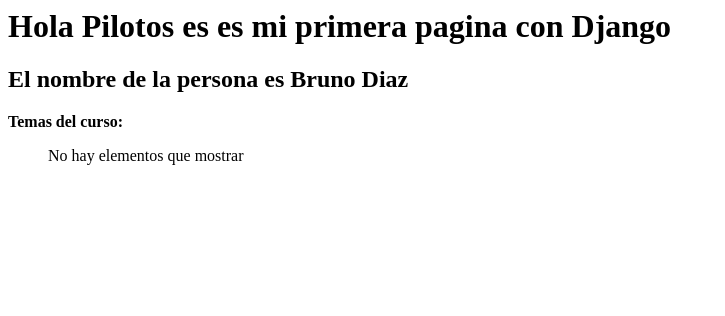
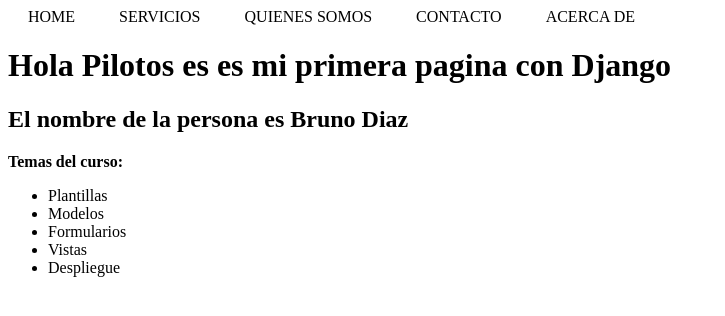
Before and after one commit to Sataroto/django, a Django app: page /saludo/ in a window 1280 px wide. Shown: the top 316 px of the page, without its empty margins (0-725 px from the left). Run offline with Django 5.2, Linux system fonts and the light colour scheme.

Commit message:
Herencia de plantilla

```diff
--- a/ProyectoUno/ProyectoUno/settings.py
+++ b/ProyectoUno/ProyectoUno/settings.py
@@ -54,7 +54,7 @@
 TEMPLATES = [
     {
         'BACKEND': 'django.template.backends.django.DjangoTemplates',
-        'DIRS': ['C:/Users/futbo/Documents/Cursos/django/django/ProyectoUno/ProyectoUno/templates/'],
+        'DIRS': ['C:/Users/futbo/Documents/Cursos/django/django/ProyectoUno/ProyectoUno/templates/','C:/Users/futbo/OneDrive/negro mio+/Documentos/Cursos/django/ProyectoUno/ProyectoUno/templates/'],
         'APP_DIRS': True,
         'OPTIONS': {
             'context_processors': [
--- /dev/null
+++ b/ProyectoUno/ProyectoUno/templates/barra.html
@@ -0,0 +1,23 @@
+<html>
+    <style>
+        #barra{
+            margin: 0;
+            padding: 0;
+            list-style: none;
+            text-transform: uppercase;
+        }
+        #barra li{
+            display: inline;
+            margin: 0 20px;
+        }
+    </style>
+<body>
+    <ul id="barra">
+        <li>Home</li>
+        <li>Servicios</li>
+        <li>Quienes somos</li>
+        <li>Contacto</li>
+        <li>Acerca de</li>
+    </ul>
+</body>
+</html>
--- a/ProyectoUno/ProyectoUno/templates/saludo.html
+++ b/ProyectoUno/ProyectoUno/templates/saludo.html
@@ -1,5 +1,6 @@
 <html>
     <body>
+        {% include "barra.html"%}
         <h1>
             Hola Pilotos es es mi primera pagina con Django
         </h1>
--- a/ProyectoUno/ProyectoUno/templates/views.py
+++ b/ProyectoUno/ProyectoUno/templates/views.py
@@ -1,8 +1,10 @@
 
 from django.http import HttpResponse#importante al querer usar django
-from django.template import Template
-from django.template import Context
 from django.template import loader
+from django.shortcuts import render
+
+
+
 import datetime
 
 
@@ -27,11 +29,13 @@
     plt=Template(doc_externo.read())
     doc_externo.close()'''
 
-    doc_externo = loader.get_template("saludo.html")
+    #doc_externo = loader.get_template("saludo.html")
     #ctx = Context()
 
-    documento = doc_externo.render({"nombre_persona":p1.nombre, "apellido_persona":p1.apellido, "temas":temasDelCurso1})
-    return HttpResponse(documento) #las funciones devuelven este tipo de respuiesas para visualizar la pagina
+    #documento = doc_externo.render({"nombre_persona":p1.nombre, "apellido_persona":p1.apellido, "temas":temasDelCurso1})
+
+    return render(request, "saludo.html",
+                {"nombre_persona":p1.nombre, "apellido_persona":p1.apellido, "temas":temasDelCurso}) #las funciones devuelven este tipo de respuiesas para visualizar la pagina
 
 def dameFecha(request):
     fecha_actual = datetime.datetime.now()
@@ -54,3 +58,8 @@
     documento = "<html><body><h2>En el año %s tendras %s años" %(agno, edadFutura)
 
     return HttpResponse(documento)
+
+def ejemplo(request):
+    fecha_actual = datetime.datetime.now()
+
+    return render(request, "home.html", {"dameFecha": fecha_actual.date()})
--- a/ProyectoUno/ProyectoUno/urls.py
+++ b/ProyectoUno/ProyectoUno/urls.py
@@ -20,10 +20,12 @@
 from ProyectoUno.templates.views import saludo
 from ProyectoUno.templates.views import dameFecha
 from ProyectoUno.templates.views import calculoEdad
+from ProyectoUno.templates.views import ejemplo
 
 urlpatterns = [
     path('admin/', admin.site.urls),
     path('saludo/', saludo), #es la url que va tener, y la funcion de retorno de la vista
     path('fecha/', dameFecha),
-    path('edades/<int:edad>/<int:agno>', calculoEdad)
+    path('edades/<int:edad>/<int:agno>', calculoEdad),
+    path("", ejemplo),
 ]
```
Also changed, not shown: ProyectoUno/ProyectoUno/templates/home.html (added, +7 -0 lines), ProyectoUno/ProyectoUno/templates/root.html (added, +16 -0 lines).
